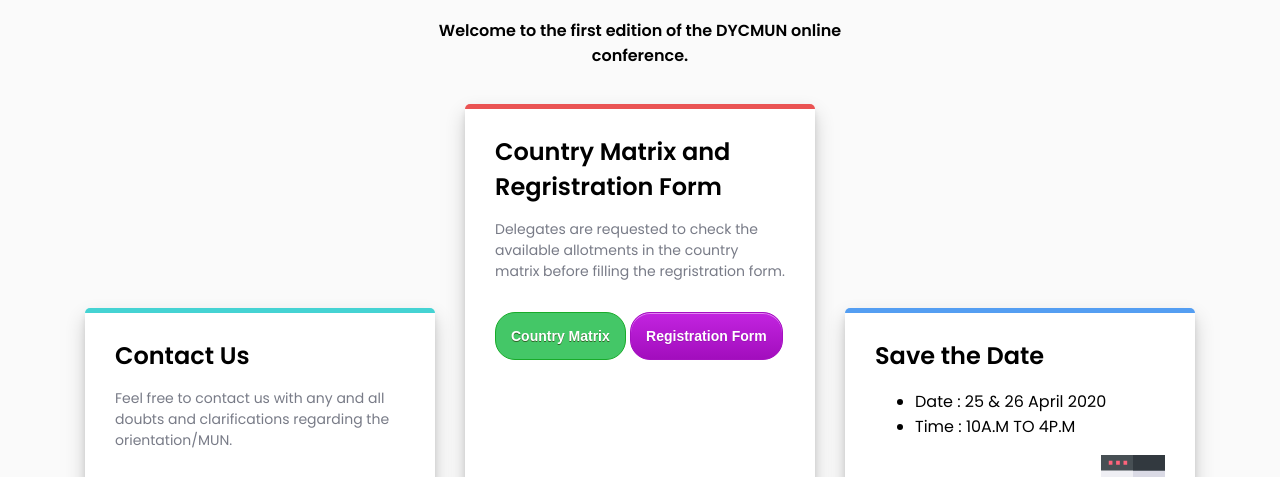
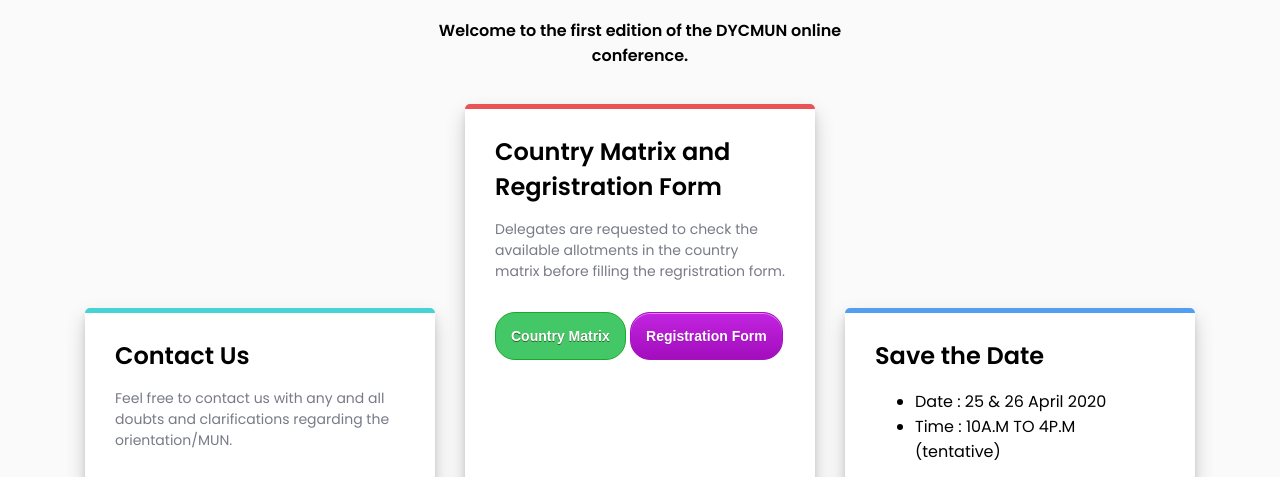
Before and after one commit to DYCMUN/dycmun, a plain HTML site: page index.html in a window 1280 px wide. Shown: the part 440-917 px from the top of the page. Drawn offline with Linux system fonts and the light colour scheme.

Commit message:
Update index.html

```diff
--- a/index.html
+++ b/index.html
@@ -113,7 +113,7 @@ width:156px;
   <h2>Save the Date</h2>
   <ul>
     <li>Date  : 25 & 26 April 2020</li>
-    <li>Time  : 10A.M TO 4P.M</li>
+    <li>Time  : 10A.M TO 4P.M (tentative)</li>
   </ul>
 <img src="icon-team-builder.svg" alt="">
   </div>
```
